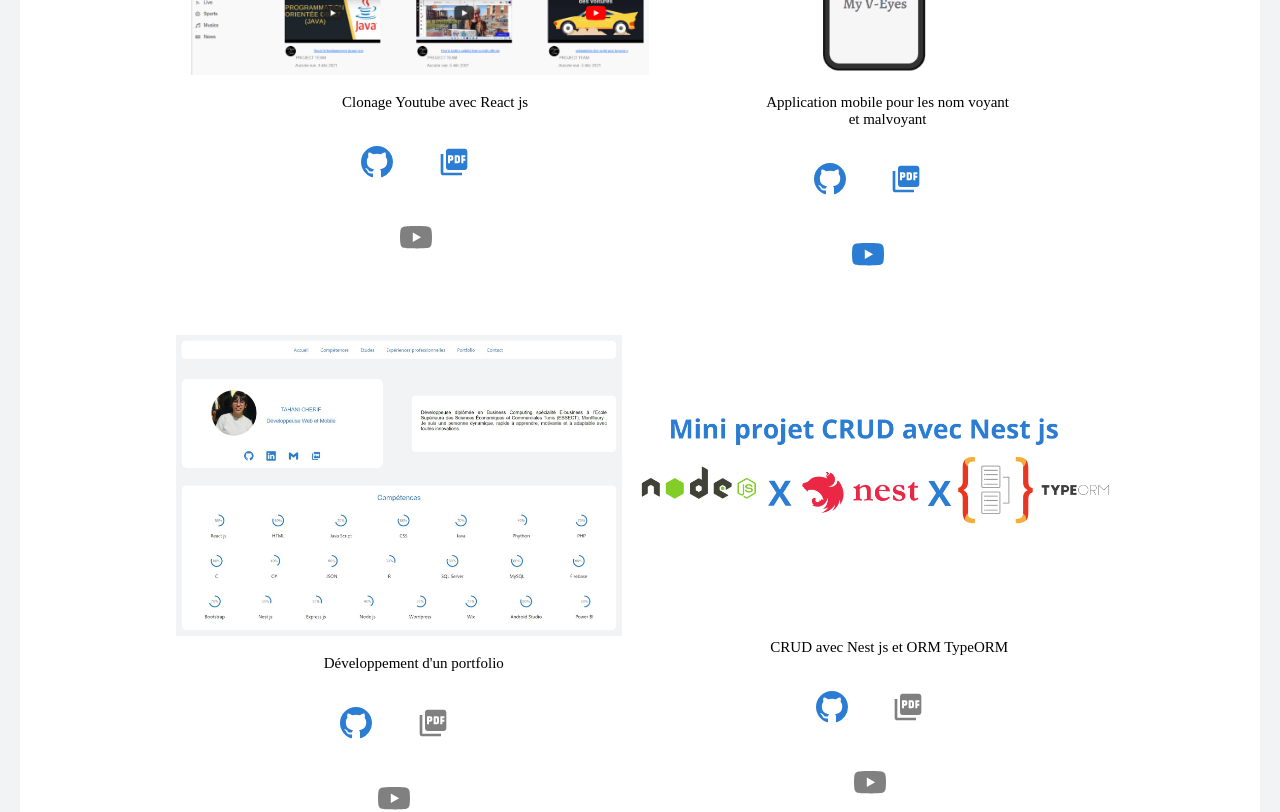
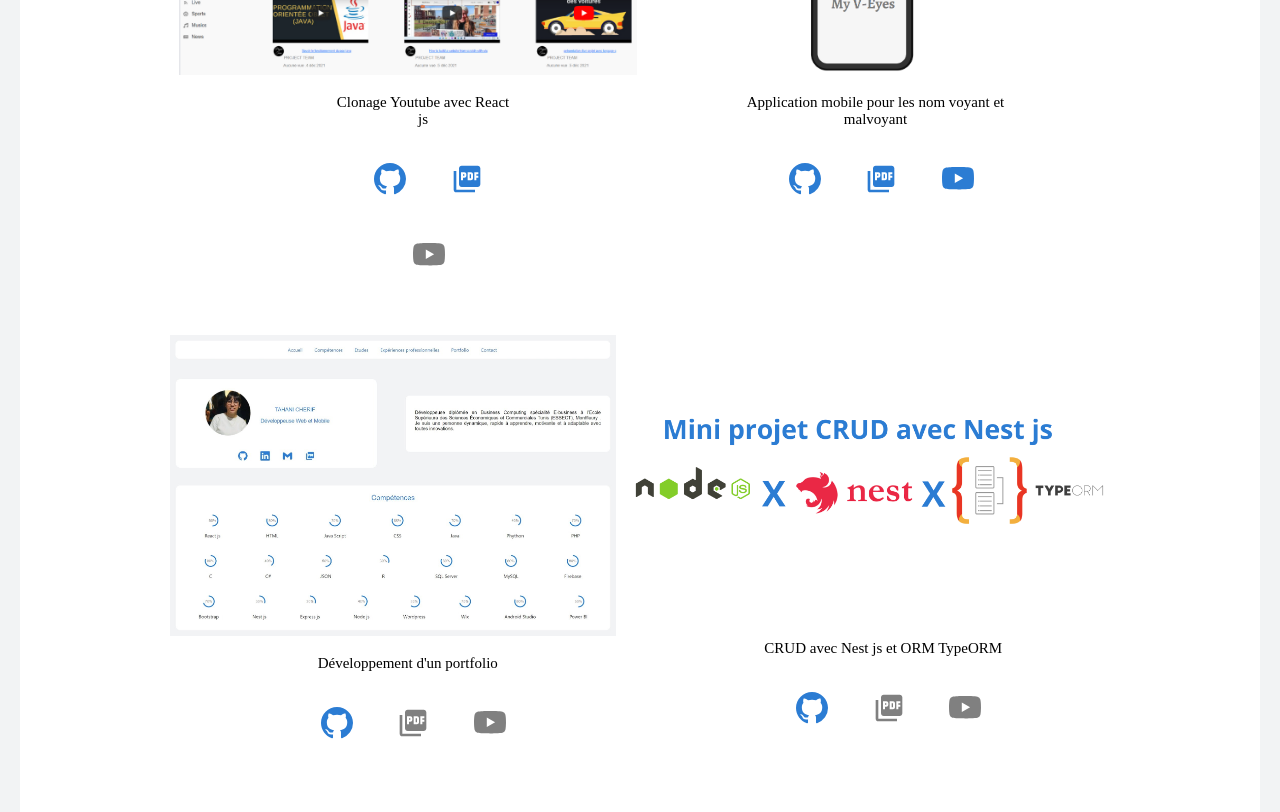
Before and after one commit to tahani-cherif/portfolio, a React (Create React App) app: page / in a window 1280 px wide. Shown: the part 2040-2852 px from the top of the page. Built offline with nearby package versions, Linux system fonts and the light colour scheme.

Commit message:
git commit "mise a jour"

```diff
--- a/src/projet/projet.css
+++ b/src/projet/projet.css
@@ -66,7 +66,7 @@ button{
     height: 35px;
 }
 .href{
-    margin-right: 265px;
+    margin-right: 215px;
 }
 
 @media (max-width: 768px){
```
